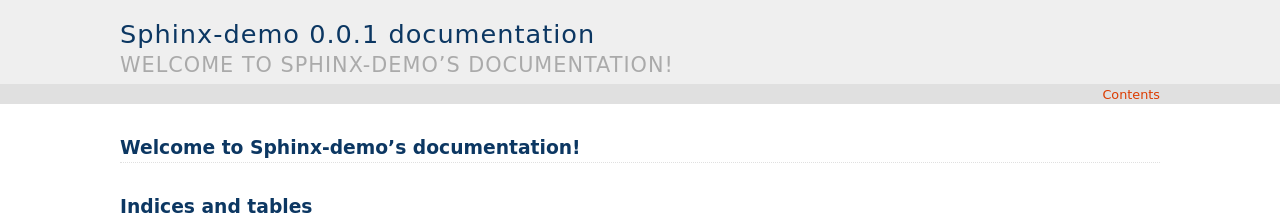
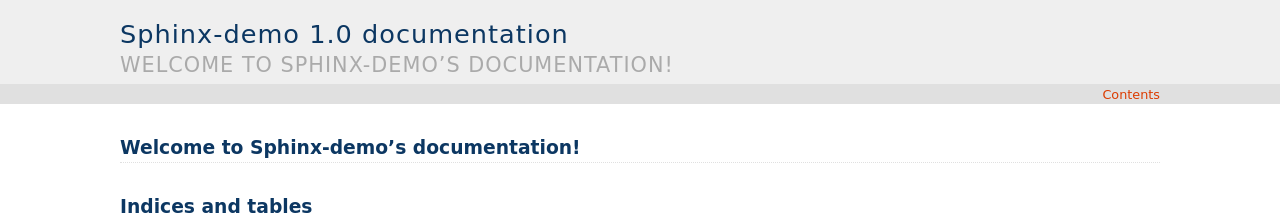
Before and after one commit to nih-cfde/Sphinx-demo, a Sphinx documentation site: the page built from sphinx/index.rst, in a window 1280 px wide. Shown: the top 215 px of the page. Built offline with Sphinx 7.4.7, drawn with Linux system fonts in a browser that asks for light colours.

Commit message:
Update conf.py
Changed version numbering

```diff
--- a/sphinx/conf.py
+++ b/sphinx/conf.py
@@ -22,7 +22,7 @@
 author = 'Saranya Canchi'
 
 # The full version, including alpha/beta/rc tags
-release = '0.0.1'
+release = '1.0'
 
 
 # -- General configuration ---------------------------------------------------
```
